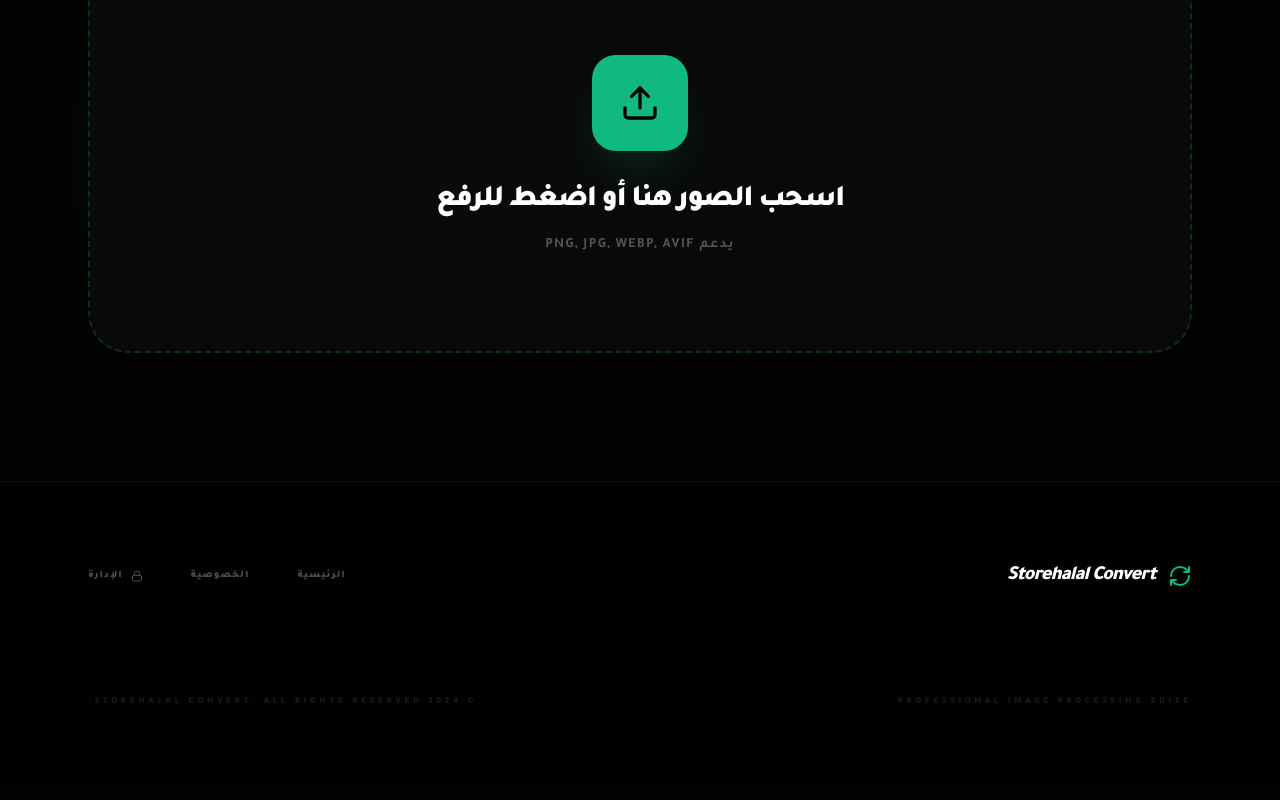
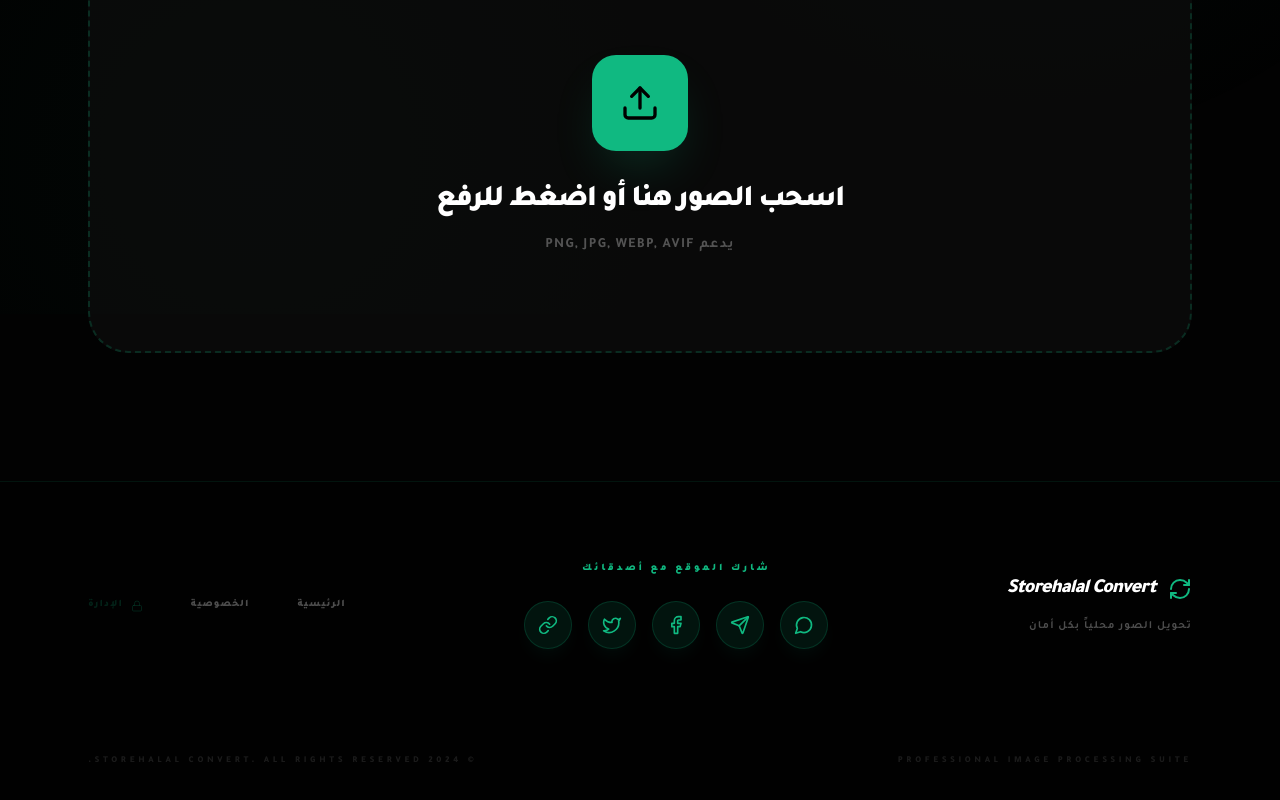
Before and after one commit to abdoubaddou12-glitch/abdou-abdou, a React (Vite) app: page / in a window 1280 px wide. Shown: the part 486-1286 px from the top of the page. Built offline with nearby package versions, Linux system fonts and the light colour scheme.

Commit message:
feat: Add social sharing and link copying
Implements functionality to share the application URL via social media platforms (Twitter, Facebook) and allows users to copy the link to their clipboard. This enhances discoverability and user engagement.

```diff
--- a/App.tsx
+++ b/App.tsx
@@ -4,7 +4,8 @@ import {
   Upload, Image as ImageIcon, Download, X,
   Settings2, Zap, ArrowRight, ShieldCheck,
   RefreshCw, Layers, CheckCircle, Info, ChevronDown,
-  Lock, LayoutDashboard, Settings, LogOut, Eye, EyeOff, BarChart3, Database
+  Lock, LayoutDashboard, Settings, LogOut, Eye, EyeOff, BarChart3, Database,
+  Share2, Twitter, Facebook, Send, Link as LinkIcon, MessageCircle
 } from 'lucide-react';
 import { AdminLogin } from './components/AdminLogin.tsx';
 import { SecuritySettings } from './components/SecuritySettings.tsx';
@@ -25,6 +26,7 @@ export default function App() {
   const [quality, setQuality] = useState(80);
   const [resizeWidth, setResizeWidth] = useState<number | ''>('');
   const [isProcessingAll, setIsProcessingAll] = useState(false);
+  const [copySuccess, setCopySuccess] = useState(false);
   const fileInputRef = useRef<HTMLInputElement>(null);
 
   // Admin States
@@ -124,6 +126,15 @@ export default function App() {
     setAdminPassword(newPass);
     localStorage.setItem('emerald_admin_pass', newPass);
   };
+
+  const copyToClipboard = () => {
+    navigator.clipboard.writeText(window.location.href);
+    setCopySuccess(true);
+    setTimeout(() => setCopySuccess(false), 2000);
+  };
+
+  const shareText = encodeURIComponent("أفضل أداة لتحويل الصور وتغيير مقاساتها بخصوصية تامة وسرعة خيالية! جرب Storehalal Convert:");
+  const shareUrl = encodeURIComponent(window.location.href);
 
   return (
     <div className="min-h-screen">
@@ -347,20 +358,70 @@ export default function App() {
         )}
       </main>
 
-      {/* Improved Footer with Admin Access */}
+      {/* Improved Footer with Social Sharing */}
       <footer className="border-t border-emerald-500/10 py-20 bg-black/40">
         <div className="max-w-6xl mx-auto px-6">
           <div className="flex flex-col md:flex-row justify-between items-center gap-12 mb-16">
-            <div className="flex items-center gap-3">
-              <RefreshCw size={24} className="text-emerald-500" />
-              <span className="text-xl font-black italic tracking-tighter">Storehalal Convert</span>
+            <div className="flex flex-col items-center md:items-start gap-4">
+              <div className="flex items-center gap-3">
+                <RefreshCw size={24} className="text-emerald-500" />
+                <span className="text-xl font-black italic tracking-tighter">Storehalal Convert</span>
+              </div>
+              <p className="text-[11px] opacity-30 font-bold uppercase tracking-widest">تحويل الصور محلياً بكل أمان</p>
             </div>
+
+            {/* Social Share Section */}
+            <div className="flex flex-col items-center gap-6">
+              <span className="text-[10px] font-black uppercase tracking-[0.3em] text-emerald-500">شارك الموقع مع أصدقائك</span>
+              <div className="flex flex-wrap justify-center gap-4">
+                <a
+                  href={`https://wa.me/?text=${shareText}%20${shareUrl}`}
+                  target="_blank"
+                  className="w-12 h-12 rounded-full bg-emerald-500/10 border border-emerald-500/20 flex items-center justify-center text-emerald-500 hover:bg-emerald-500 hover:text-black hover:scale-110 transition-all shadow-lg shadow-emerald-500/5"
+                  title="مشاركة عبر واتساب"
+                >
+                  <MessageCircle size={20} />
+                </a>
+                <a
+                  href={`https://t.me/share/url?url=${shareUrl}&text=${shareText}`}
+                  target="_blank"
+                  className="w-12 h-12 rounded-full bg-emerald-500/10 border border-emerald-500/20 flex items-center justify-center text-emerald-500 hover:bg-emerald-500 hover:text-black hover:scale-110 transition-all shadow-lg shadow-emerald-500/5"
+                  title="مشاركة عبر تيليجرام"
+                >
+                  <Send size={20} />
+                </a>
+                <a
+                  href={`https://www.facebook.com/sharer/sharer.php?u=${shareUrl}`}
+                  target="_blank"
+                  className="w-12 h-12 rounded-full bg-emerald-500/10 border border-emerald-500/20 flex items-center justify-center text-emerald-500 hover:bg-emerald-500 hover:text-black hover:scale-110 transition-all shadow-lg shadow-emerald-500/5"
+                  title="مشاركة عبر فيسبوك"
+                >
+                  <Facebook size={20} />
+                </a>
+                <a
+                  href={`https://twitter.com/intent/tweet?url=${shareUrl}&text=${shareText}`}
+                  target="_blank"
+                  className="w-12 h-12 rounded-full bg-emerald-500/10 border border-emerald-500/20 flex items-center justify-center text-emerald-500 hover:bg-emerald-500 hover:text-black hover:scale-110 transition-all shadow-lg shadow-emerald-500/5"
+                  title="مشاركة عبر تويتر"
+                >
+                  <Twitter size={20} />
+                </a>
+                <button
+                  onClick={copyToClipboard}
+                  className={`w-12 h-12 rounded-full border flex items-center justify-center transition-all shadow-lg ${copySuccess ? 'bg-emerald-500 border-transparent text-black' : 'bg-emerald-500/10 border-emerald-500/20 text-emerald-500 hover:bg-emerald-500 hover:text-black hover:scale-110 shadow-emerald-500/5'}`}
+                  title="نسخ رابط الموقع"
+                >
+                  {copySuccess ? <CheckCircle size={20} /> : <LinkIcon size={20} />}
+                </button>
+              </div>
+            </div>
+
             <div className="flex gap-12 text-[10px] font-black uppercase tracking-widest opacity-30">
               <button onClick={() => setView('home')} className="hover:text-emerald-500 transition-all">الرئيسية</button>
               <button className="hover:text-emerald-500 transition-all">الخصوصية</button>
               <button
                 onClick={() => setView(isAuthenticated ? 'admin' : 'login')}
-                className="flex items-center gap-2 hover:text-emerald-500 transition-all"
+                className="flex items-center gap-2 hover:text-emerald-500 transition-all text-emerald-500/60"
               >
                 <Lock size={12} /> الإدارة
               </button>
@@ -375,13 +436,3 @@ export default function App() {
     </div>
   );
 }
-
-const FeatureCard = ({ icon, title, desc }) => (
-  <div className="emerald-card p-10 border-white/5 hover:border-emerald-500/20 text-center group">
-    <div className="w-16 h-16 bg-emerald-500/10 text-emerald-500 rounded-2xl flex items-center justify-center mx-auto mb-8 group-hover:bg-emerald-500 group-hover:text-black transition-all">
-      {icon}
-    </div>
-    <h3 className="text-xl font-black mb-4 tracking-tighter italic">{title}</h3>
-    <p className="text-sm opacity-30 font-medium leading-relaxed">{desc}</p>
-  </div>
-);
```
